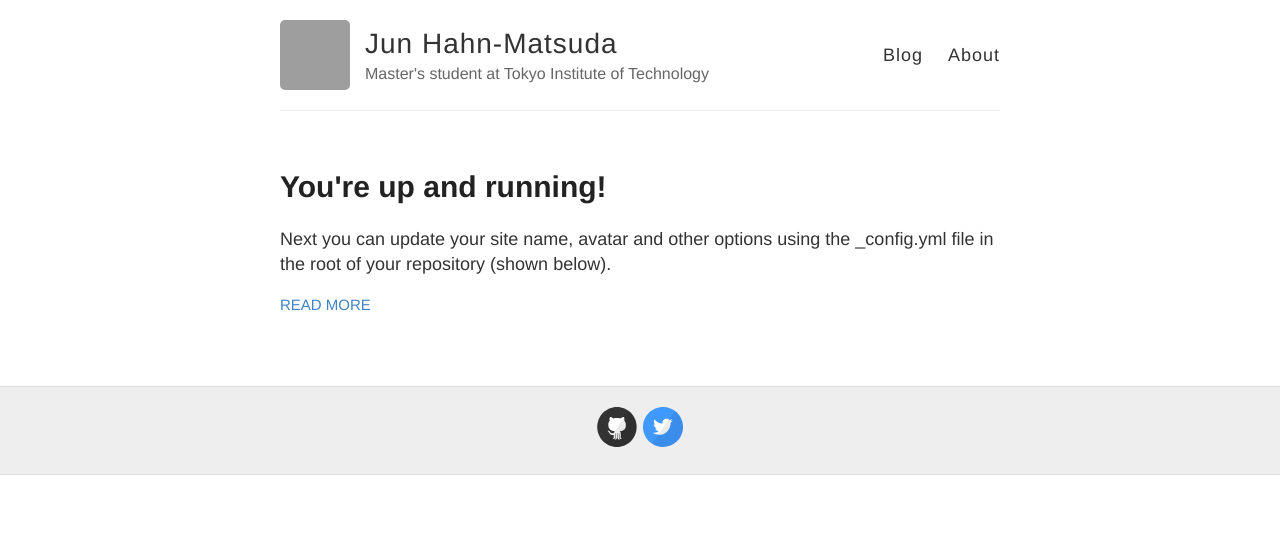
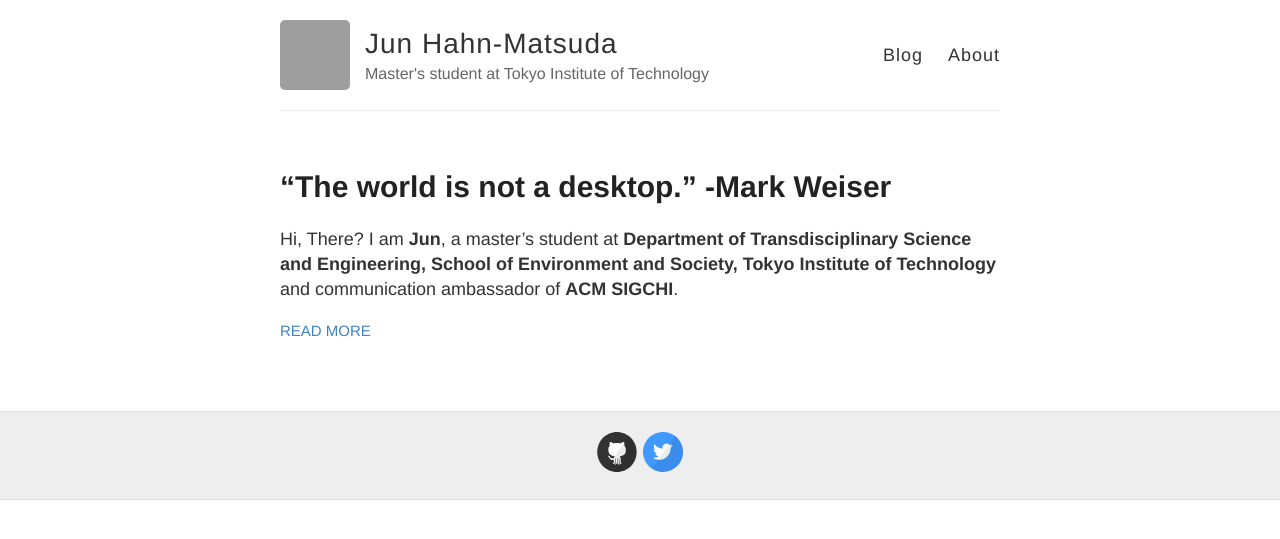
Before and after one commit to TangoEnSkai/tangoenskai.github.io, a Jekyll site: the page built from index.html, in a window 1280 px wide. Shown: the top 539 px of the page. Built offline with Jekyll 4.4.1, drawn with Linux system fonts in a browser that asks for light colours; grey boxes are pictures that could not be loaded.

Commit message:
Create Hello World

```diff
--- a/_posts/2014-3-3-Hello-World.md
+++ /dev/null
@@ -1,10 +0,0 @@
----
-layout: post
-title: You're up and running!
----
-
-Next you can update your site name, avatar and other options using the _config.yml file in the root of your repository (shown below).
-
-![_config.yml]({{ site.baseurl }}/images/config.png)
-
-The easiest way to make your first post is to edit this one. Go into /_posts/ and update the Hello World markdown file. For more instructions head over to the [Jekyll Now repository](https://github.com/barryclark/jekyll-now) on GitHub.
--- /dev/null
+++ b/_posts/2018-6-1-Hello-World.md
@@ -0,0 +1,14 @@
+---
+layout: post
+title: “The world is not a desktop.” -Mark Weiser
+---
+
+Hi, There? I am **Jun**, a master’s student at **Department of Transdisciplinary Science and Engineering, School of Environment and Society, Tokyo Institute of Technology** and communication ambassador of **ACM SIGCHI**.
+
+<!--
+Next you can update your site name, avatar and other options using the _config.yml file in the root of your repository (shown below).
+
+![_config.yml]({{ site.baseurl }}/images/config.png)
+
+The easiest way to make your first post is to edit this one. Go into /_posts/ and update the Hello World markdown file. For more instructions head over to the [Jekyll Now repository](https://github.com/barryclark/jekyll-now) on GitHub.
+-->
--- a/about.md
+++ b/about.md
@@ -4,15 +4,17 @@ title: About
 permalink: /about/
 ---
 
-**__I skate to where the puck is going to be, not where it has been. Wayne Gretzky__**
+**I skate to where the puck is going to be, not where it has been. Wayne Gretzky**
+
 
 **Jun Hahn** is a master’s student in the Department of Transdisciplinary Science and Engineering, School of Environment and Society at Tokyo Institute of Technology, Tokyo, Japan. He received a bachelor’s degree in computer science and engineering Dongguk University, Seoul, Republic of Korea. He is interested in Psychometrics, Universal Design, and Human-Computer Interaction, exploring visual impairment and human technology through interdisciplinary research. As an ACM SIGCHI Communication Ambassador, he wants to encourage researchers to engage with human/social aspects of technology, and HCI in order to tackle problems such as terminal disability and aging society with technology usage.
+
 
 ### Curriculum Vitae
 
 #### __CURRENT POSITION__
 
-**Master’s Student at Tokyo Institute of Technology8**
+**Master’s Student at Tokyo Institute of Technology**
 Apr. 2017 to present
 Global Engineering for Development, Environment and Society, Department of Transdisciplinary Science and Engeering, School of Environment and Society
 
```
